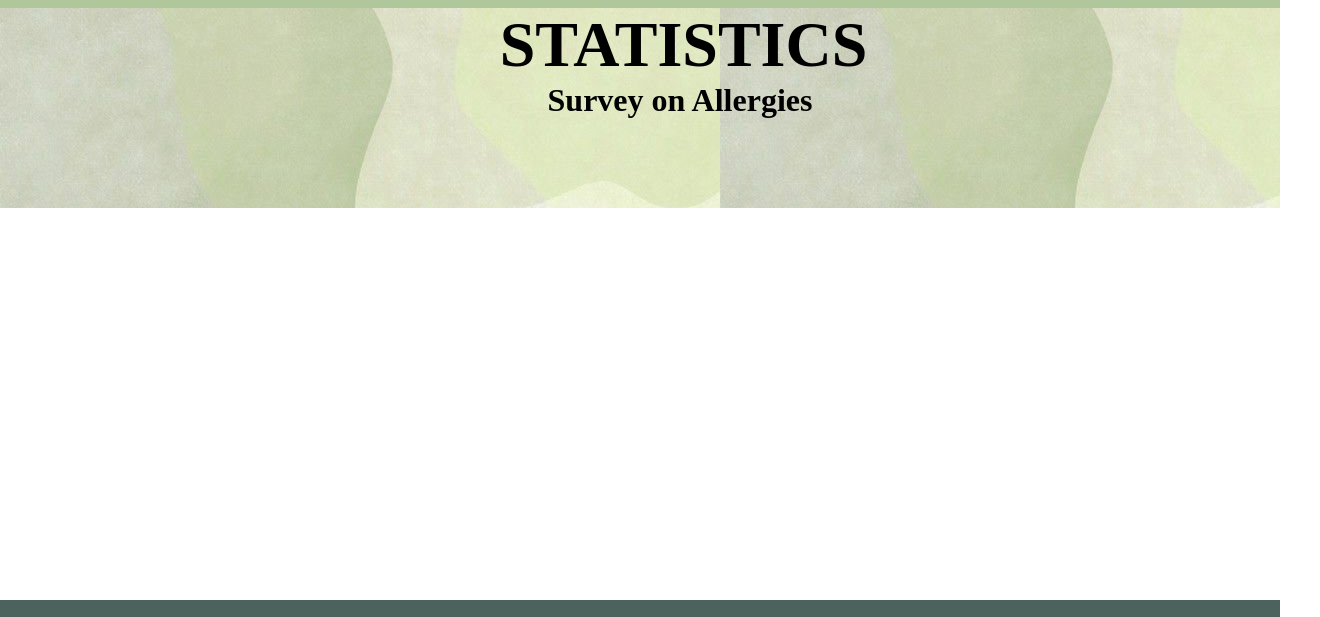
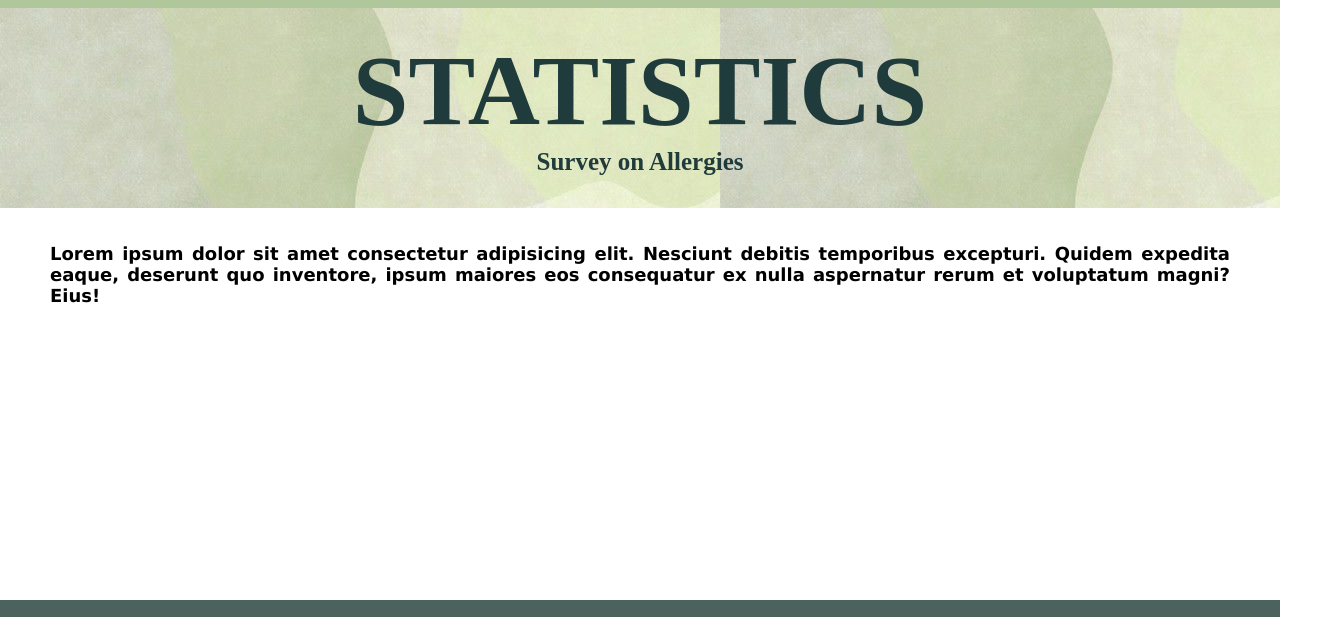
Before and after one commit to AlexieEroy/Help-me-sir-, a plain HTML site: page index.html in a window 1280 px wide. Shown: the part 70-687 px from the top of the page, 1320 px wide, since content can reach past the window. Drawn offline with Linux system fonts and the light colour scheme.

Commit message:
Add files via upload

```diff
--- a/index.html
+++ b/index.html
@@ -6,6 +6,8 @@
     <title>Survey on Allergies</title>
 </head>
 <body>
+
+<div class="container">
 
     <div class="navbar">
         <div id="tabs">
@@ -19,12 +21,18 @@
     </div>
 
     <div class="banner">
-        <div id="title">
-            <h1>STATISTICS</h1>
+        <div class="heading">
+            <div id="title">
+                <h1>STATISTICS</h1>
+            <div id="subtitle">
+                <h4>Survey on Allergies</h4>
+                </div>
+            </div>
         </div>
-        <div id="subtitle">
-            <h4>Survey on Allergies</h4>
-        </div>
+    </div>
+
+    <div class="content">
+        <h4>Lorem ipsum dolor sit amet consectetur adipisicing elit. Nesciunt debitis temporibus excepturi. Quidem expedita eaque, deserunt quo inventore, ipsum maiores eos consequatur ex nulla aspernatur rerum et voluptatum magni? Eius!</h4>
     </div>
 
     <div class="footer">
@@ -50,6 +58,7 @@
             </div>
         </div>
     </div>
+</div>
 
     <link rel="stylesheet" href="style.css">
 </body>
--- a/style.css
+++ b/style.css
@@ -1,6 +1,12 @@
 * {
     padding: 0px;
     margin: 0px;
+}
+
+/*CONTAINER*/
+
+.container {
+    width: 100vw;
 }
 
 /*NAVIGATION BAR*/
@@ -49,21 +55,23 @@
 
 .banner {
     background-image: url(Pictures/bg\ for\ proj.jpg);
-    width: 100vw;
+    width: 100%;
     height: 200px;
-    position: relative;
+}
+
+.heading {
+    text-align: center;
+    padding-top: 25px;
 }
 
 #title {
-    text-align: center;
-    font-size: xx-large;
+    color: #1F3B3B;
+    font-size: 50px;
 }
 
 #subtitle {
-    text-align: center;
-    position: relative;
-    left: 40px;
-    font-size: xx-large;
+    color: #1F3B3B;
+    font-size: 25px;
 }
 
 /*FOOTER*/
@@ -73,8 +81,8 @@
     width: 100%;
     height: 130px;
     bottom: 0;
+    overflow: hidden;
     position: fixed;
-    overflow: hidden;
 }
 
 .socials {
@@ -110,3 +118,15 @@
 ul {
     list-style-type: none;
 }
+
+/*CONTENT*/
+
+.content {
+    text-align: justify;
+    font-size: large;
+    font-family: Verdana, Geneva, Tahoma, sans-serif;
+    margin-top: 35px;
+    margin-bottom: 20px;
+    margin-left: 50px;
+    margin-right: 50px;
+}
```
